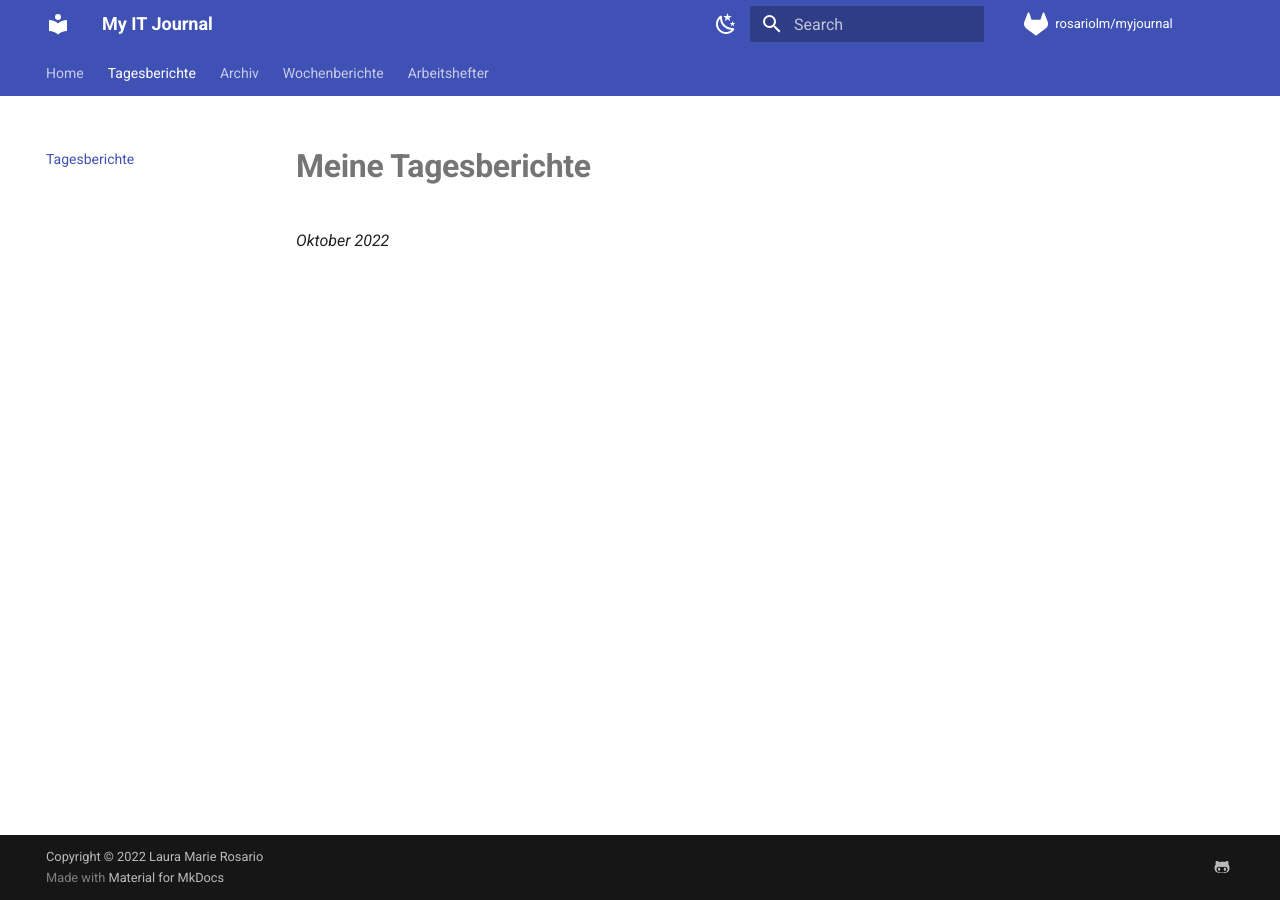
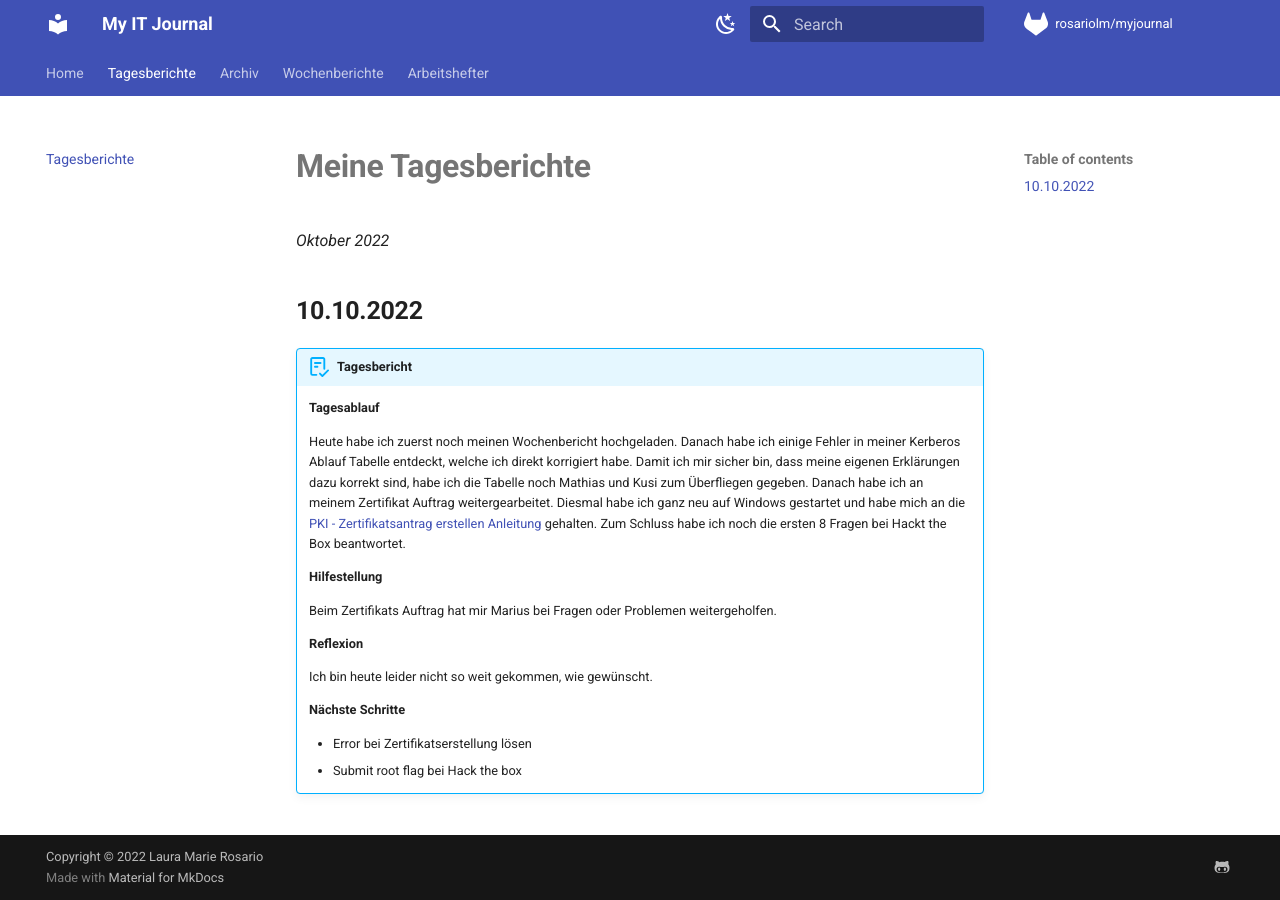
Before and after one commit to rosariolm/myjournal, an MkDocs documentation site: the page built from docs/tberichte.md, in a window 1280 px wide. Built offline with MkDocs 1.6.1 and Material for MkDocs 9.7.7, drawn with Linux system fonts in a browser that asks for light colours; comment, search, counter and statistics services are not loaded.

Commit message:
tbericht 10.10.2022

```diff
--- a/docs/tberichte.md
+++ b/docs/tberichte.md
@@ -2,3 +2,23 @@
 
 
 *Oktober 2022*
+
+## **10.10.2022**
+
+!!! abstract "Tagesbericht"
+    **Tagesablauf**
+
+    Heute habe ich zuerst noch meinen Wochenbericht hochgeladen. Danach habe ich einige Fehler in meiner Kerberos Ablauf Tabelle entdeckt, welche ich direkt korrigiert habe. Damit ich mir sicher bin, dass meine eigenen Erklärungen dazu korrekt sind, habe ich die Tabelle noch Mathias und Kusi zum Überfliegen gegeben. Danach habe ich an meinem Zertifikat Auftrag weitergearbeitet. Diesmal habe ich ganz neu auf Windows gestartet und habe mich an die [PKI - Zertifikatsantrag erstellen Anleitung](https://serviceportal.unibe.ch/nav_to.do?uri=%2Fkb_view.do%3Fsys_kb_id%3D71e77febdb54141078ed3e4822961933) gehalten. Zum Schluss habe ich noch die ersten 8 Fragen bei Hackt the Box beantwortet.
+
+    **Hilfestellung**
+
+    Beim Zertifikats Auftrag hat mir Marius bei Fragen oder Problemen weitergeholfen.
+
+    **Reflexion**
+
+    Ich bin heute leider nicht so weit gekommen, wie gewünscht.
+
+    **Nächste Schritte**
+
+    - Error bei Zertifikatserstellung lösen
+    - Submit root flag bei Hack the box
```
